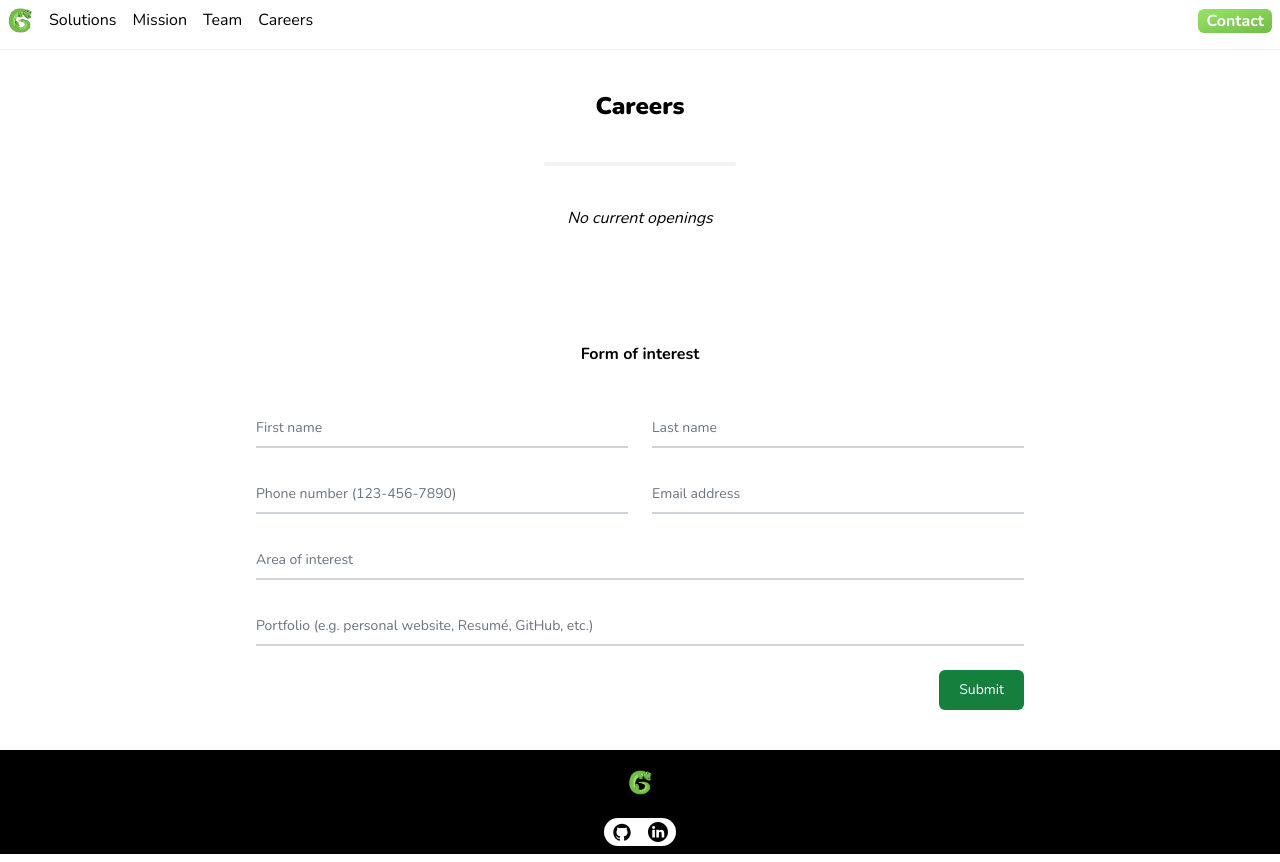
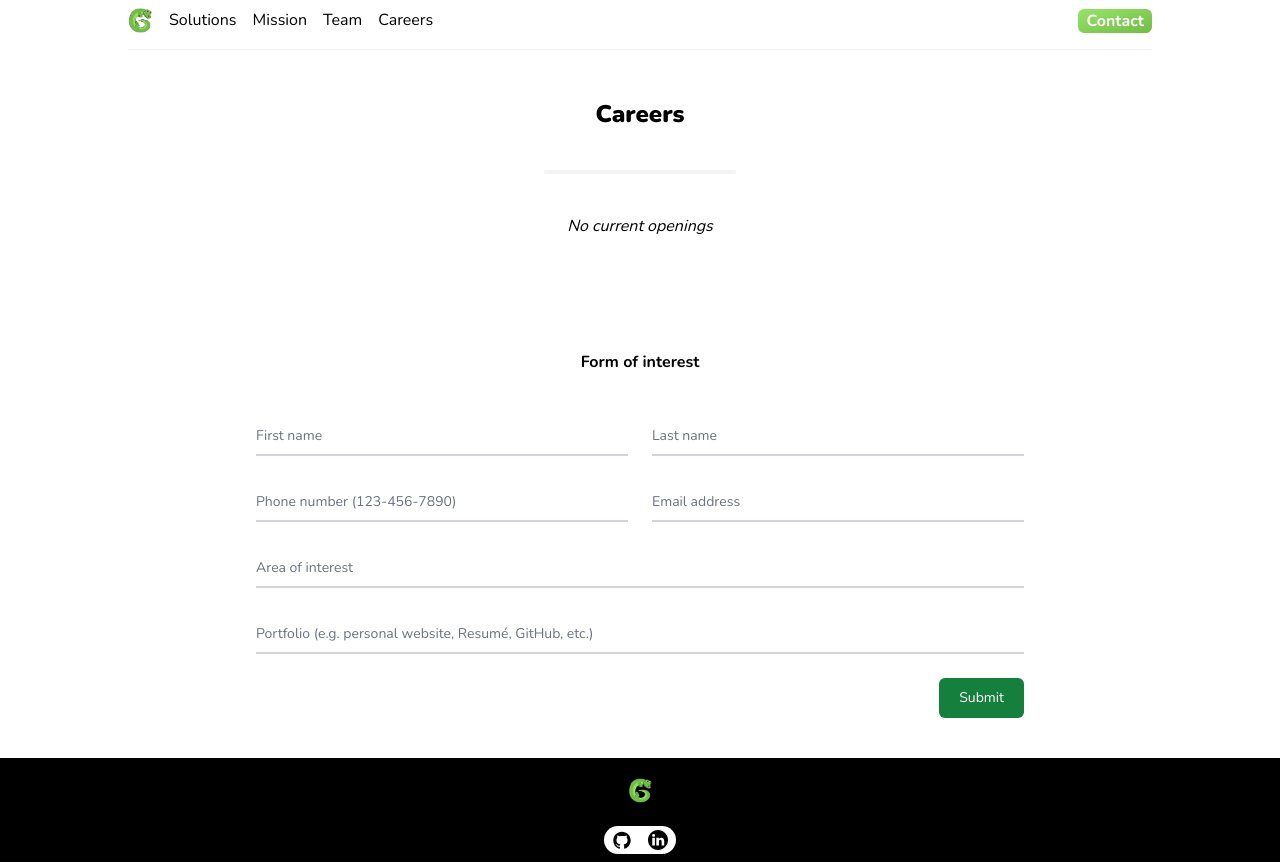
Before and after one commit to gator/gator, a Next.js app: page /careers in a window 1280 px wide. Built offline with nearby package versions, Linux system fonts and the light colour scheme.

Commit message:
update header styling

```diff
--- a/components/header.tsx
+++ b/components/header.tsx
@@ -11,8 +11,8 @@ const Header: FC = () => {
   }, [])
 
   return (
-    <header className='pb-4 p-2 border-b-[1px] border-black/5 flex flex-col bg-white/30 backdrop-blur-sm'>
-      <div className='flex items-center justify-between'>
+    <header className='z-40 overflow-visible motion-safe:transition-all backdrop-blur-sm bg-opacity-[50%] sticky top-0 left-0 right-0 transform-cpu w-full p-2'>
+      <div className='grid items-center justify-between max-w-5xl grid-flow-col mx-auto sm:border-b-[1px] border-black/5 backdrop-blur pb-4'>
         <div className='flex'>
           <Link href='/'>
             <Image
@@ -69,7 +69,7 @@ const Header: FC = () => {
           mobileMenuOpen ? 'block' : 'hidden'
         } sm:hidden border-t-2 mt-4 pt-2`}
       >
-        <ul className='space-y-2'>
+        <ul className='ml-2 space-y-2'>
           <li>
             <Link href='/solutions'>
               <a onClick={() => setMobileMenuOpen(false)}>Solutions</a>
```
